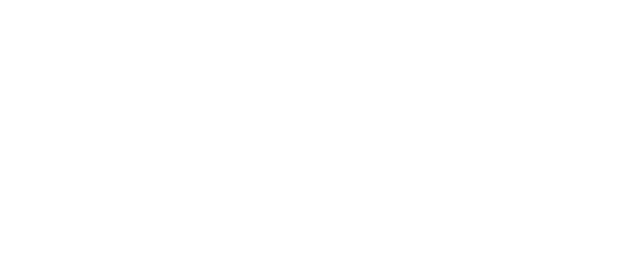
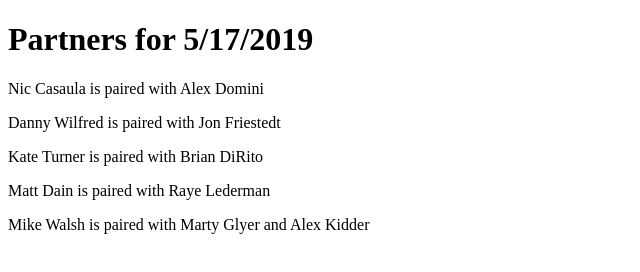
Before and after one commit to Bcdirito/partner_shuffle, a plain HTML site: page index.html in a window 1280 px wide. Shown: the whole page, without its empty margins (0-640 px from the left). Drawn offline with Linux system fonts and the light colour scheme.

Commit message:
full basic functionality

```diff
--- a/index.html
+++ b/index.html
@@ -7,6 +7,10 @@
         <title>Today's Partners</title>
     </head>
     <body>
-        <h1 ></h1>
+        <div id="bodyContent">
+            <h1 class="today"></h1>
+            <div class="pairings"></div>
+        </div>
     </body>
+    <script src="index.js"></script>
 </html>
--- a/index.js
+++ b/index.js
@@ -0,0 +1,30 @@
+window.addEventListener("DOMContentLoaded", function(){
+    const students = ["Brian DiRito", "Nic Casaula", "Marty Glyer", "Kate Turner", "Mike Walsh", "Alex Kidder", "Alex Domini", "Matt Dain", "Raye Lederman", "Danny Wilfred", "Jon Friestedt"]
+
+    const setDateHeader = () => {
+        const today = new Date()
+        document.getElementsByClassName("today")[0].innerHTML = `Partners for ${today.getMonth()}/${today.getDate()}/${today.getFullYear()}`
+    }
+
+    const shuffleStudents = (stdns) => {
+        let shuffledStudents = []
+
+        while (shuffledStudents.length < stdns.length){
+            let randomStud = stdns[Math.floor(Math.random() * stdns.length)]
+            if (!shuffledStudents.includes(randomStud)) shuffledStudents.push(randomStud)
+        }
+
+        displayPairings(shuffledStudents)
+    }
+
+    const displayPairings = (shuffStudents) => {
+        let pairingDiv = document.getElementsByClassName("pairings")[0]
+        for (let i = 0; i < shuffStudents.length - 1; i += 2){
+            if (shuffStudents.length - i === 3) pairingDiv.innerHTML += `<p>${shuffStudents[i]} is paired with ${shuffStudents[i + 1]} and ${shuffStudents[i + 2]}</p>`
+            else pairingDiv.innerHTML += `<p>${shuffStudents[i]} is paired with ${shuffStudents[i + 1]}</p>`
+        }
+    }
+
+    setDateHeader()
+    shuffleStudents(students)
+})
```
Also changed, not shown: 1 other file.
